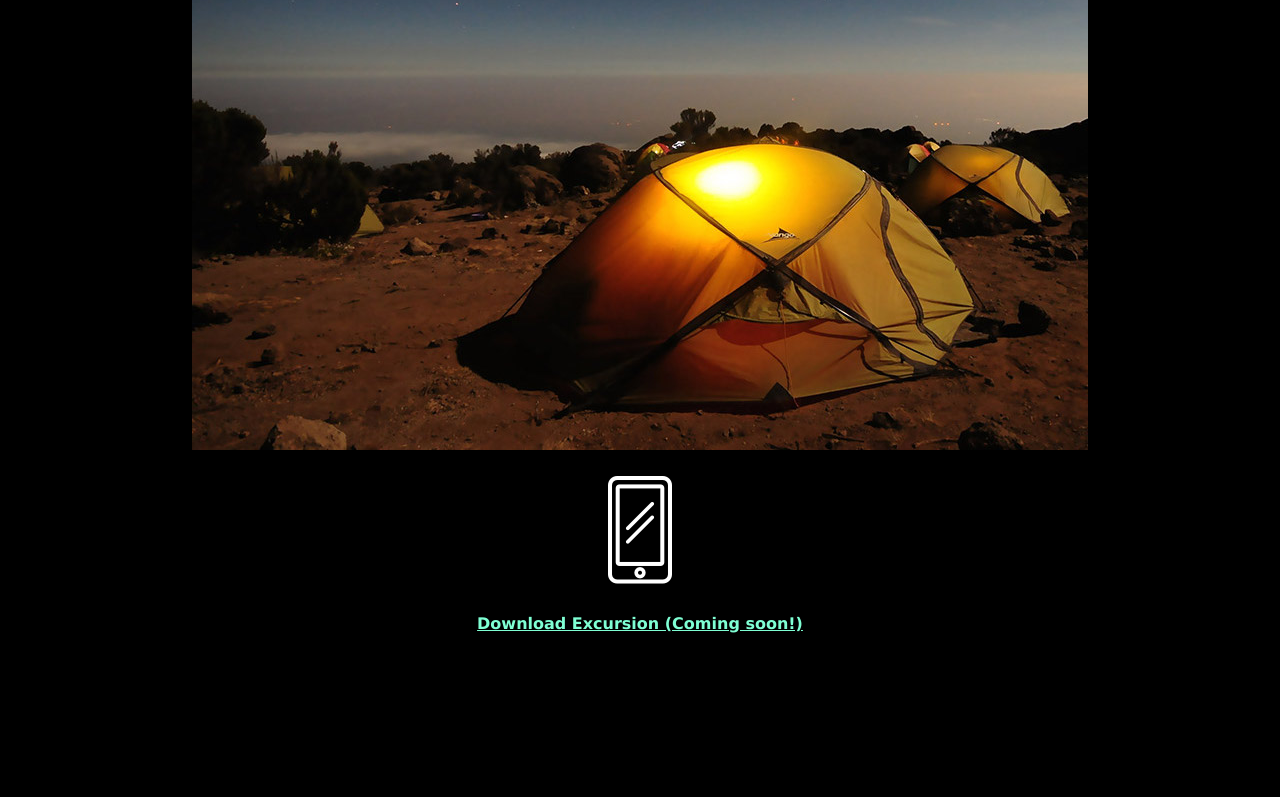
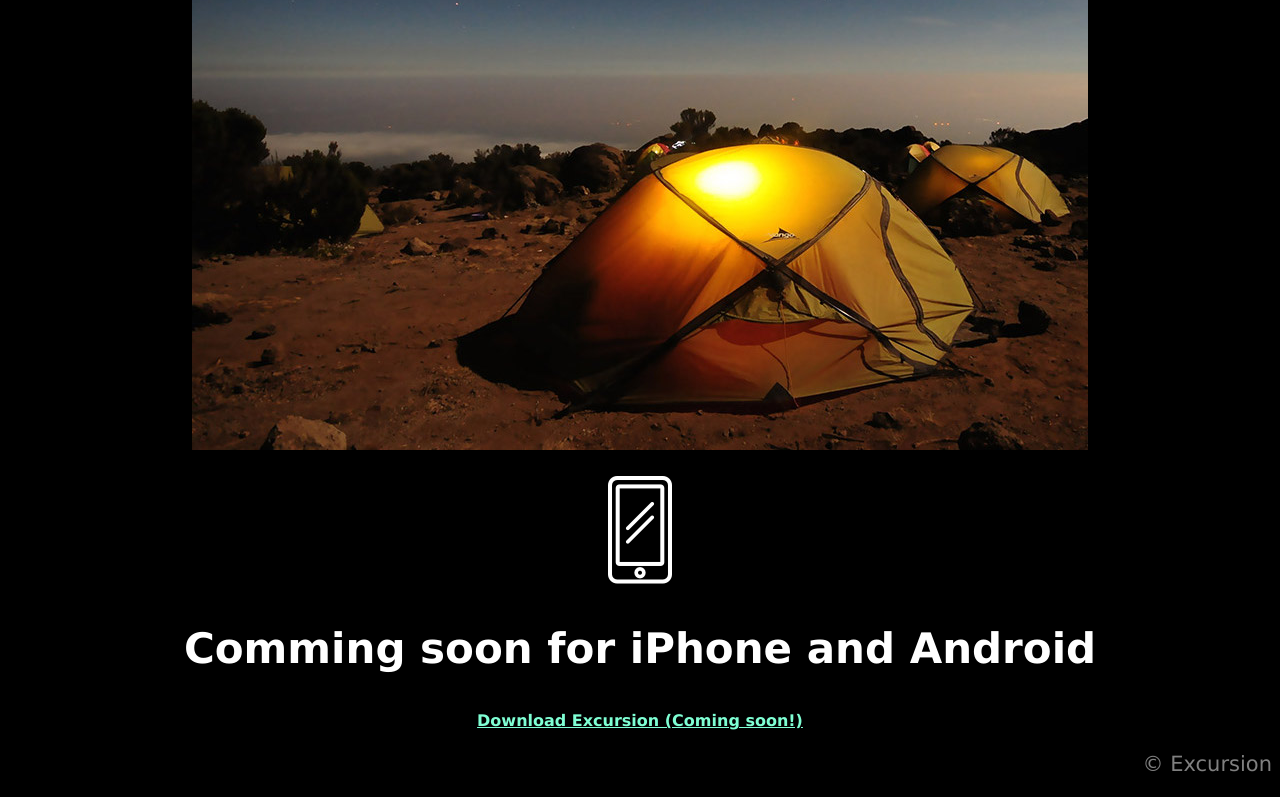
Before and after one commit to stephj41/excursion, a plain HTML site: page index.html in a window 1280 px wide. Shown: the part 565-1362 px from the top of the page. Before the commit the page ends 1220 px from the top, so only its background shows below. Drawn offline with Linux system fonts and the light colour scheme.

Commit message:
finish content

```diff
--- a/css/style.css
+++ b/css/style.css
@@ -33,3 +33,7 @@ p{
 font-size: 21px;
 color: Gray;
 }
+.footer {
+  text-align: right;
+  color: Gray;
+}
--- a/index.html
+++ b/index.html
@@ -19,9 +19,12 @@
       <p>Excursion remembers places you like, and recommends new points of interest around you.</p>
         <p><img src="resources\images\camp.jpg" alt="lighted tent at night"></p>
         <p><img src="resources\images\phone.png" alt="cellphone icon"></p>
+    <h2>Comming soon for iPhone and Android</h2>
       <p>
         <a class="download" href="#">Download Excursion (Coming soon!)</a>
       </p>
-
+    <div class="footer">
+      <p>© Excursion</p>
+    </div>
   </body>
 </html>
```
